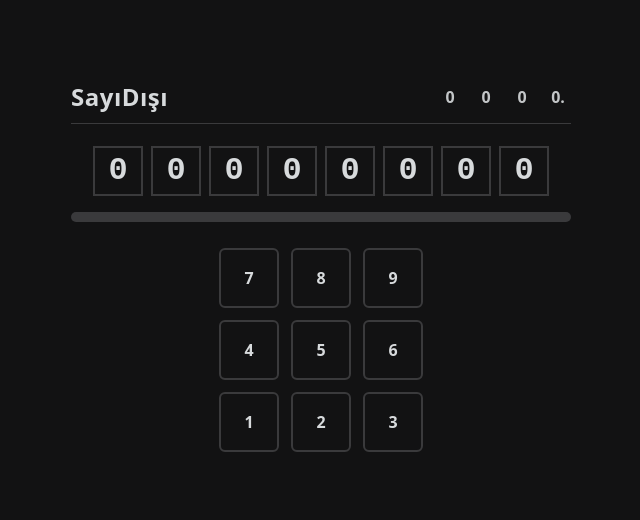
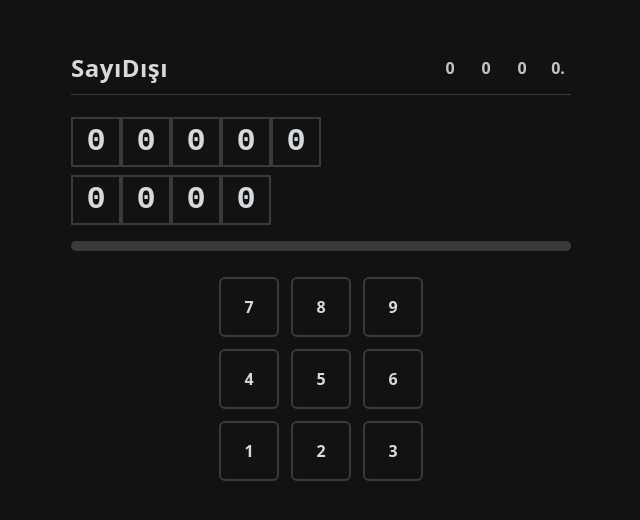
Before and after one commit to aardaakpinar/sayidisi, a plain HTML site: page index.html in a window 1280 px wide. Shown: the part 132-652 px from the top of the page, without its empty margins (319-959 px from the left). Drawn offline with nearby package versions, Linux system fonts and the light colour scheme; no server answers.

Commit message:
Update index.html

```diff
--- a/index.html
+++ b/index.html
@@ -39,17 +39,20 @@
                         </div>
                 </div>
 
-                <div id="number-display">000000000</div>
-
-                <div class="tiles" id="tiles">
+                <div class="tiles flex-column" id="tiles">
+                    <div class="d-flex">
                         <div class="tile" id="tile-0">0</div>
                         <div class="tile" id="tile-1">0</div>
                         <div class="tile" id="tile-2">0</div>
                         <div class="tile" id="tile-3">0</div>
                         <div class="tile" id="tile-4">0</div>
+                    </div>
+                    <div class="d-flex">
                         <div class="tile" id="tile-5">0</div>
                         <div class="tile" id="tile-6">0</div>
                         <div class="tile" id="tile-7">0</div>
+                        <div class="tile" id="tile-8">0</div>
+                    </div>
                 </div>
 
                 <div class="progress-wrap">
```
Lines whose indentation alone changed are shown as unchanged.
